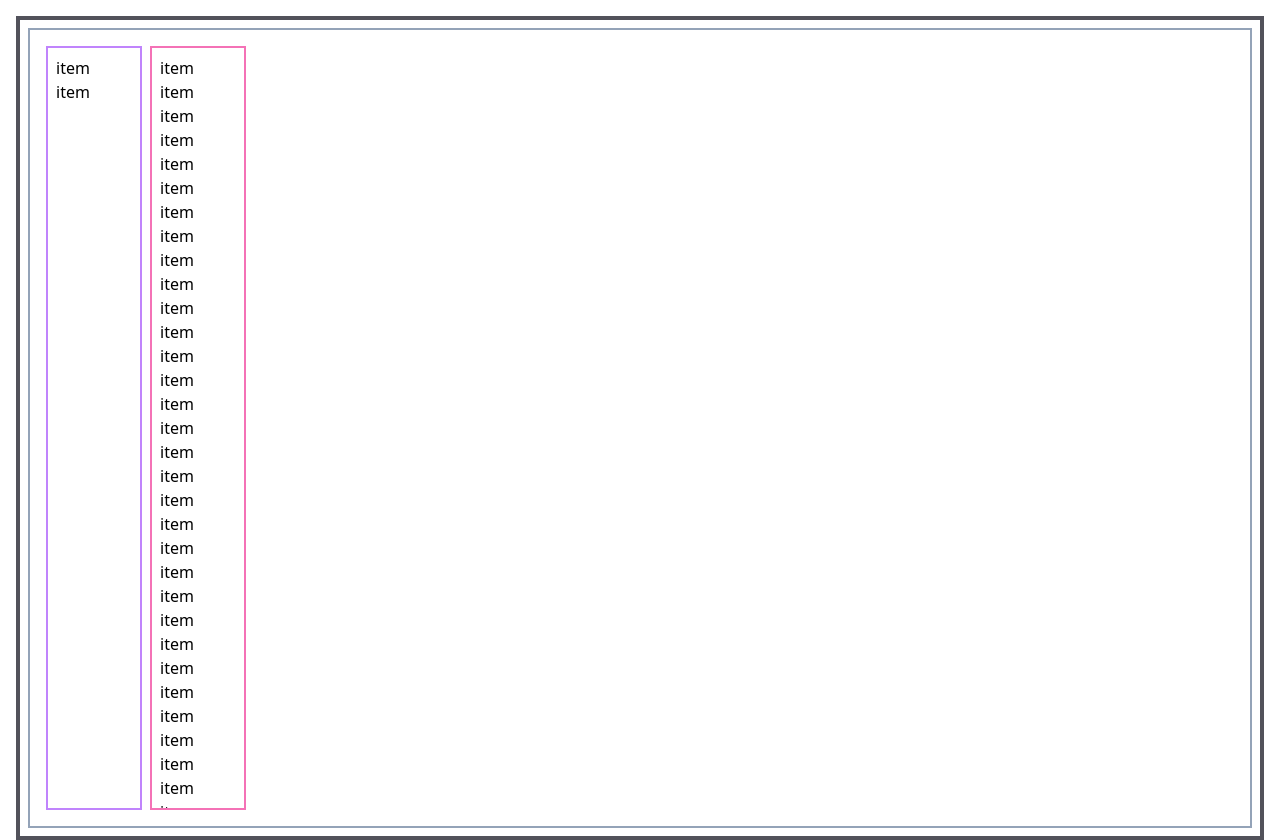
After one commit to kenjirofukuda/gdsfeel-php, a PHP site: page /crash/08_layout.html in a window 1280 px wide. The commit adds this page. Run offline with PHP 8.4, Linux system fonts and the light colour scheme; some libraries are stand-ins or nearby versions.

Commit message:
レイアウト調整

```diff
--- /dev/null
+++ b/crash/08_layout.html
@@ -0,0 +1,101 @@
+<html class="dark">
+
+<head>
+  <script src="https://cdn.tailwindcss.com"></script>
+
+  <style>
+    html,
+    body {
+      height: 100%;
+      margin: 0;
+    }
+
+    * {
+      box-sizing: border-box;
+    }
+  </style>
+</head>
+
+<body>
+  <!-- @see https://qiita.com/hrtk91/items/0144c42a5a5ce38c8d38 -->
+  <div id="grand-parent" class="m-4 p-2 border-4 border-zinc-600">
+    <!-- max-h-full追加 -->
+    <div id="parent" class="flex grow border-2 border-slate-400 p-4 gap-2 max-h-full">
+
+      <div id="child1" class="border-2 border-purple-400 w-24 p-2">
+        <ul>
+          <li>item</li>
+          <li>item</li>
+        </ul>
+      </div>
+
+      <!-- overflow-auto, max-h-full, basis-0,shrink追加 -->
+      <!-- kenjirofukuda@gmail.com basis-0 を入れると横幅が0になり表示されない。よって削除 -->
+      <div id="child2" class="flex flex-col overflow-auto shrink border-2 border-pink-400 w-24 p-2">
+        <ul>
+          <li>item</li>
+          <li>item</li>
+          <li>item</li>
+          <li>item</li>
+          <li>item</li>
+          <li>item</li>
+          <li>item</li>
+          <li>item</li>
+          <li>item</li>
+          <li>item</li>
+          <li>item</li>
+          <li>item</li>
+          <li>item</li>
+          <li>item</li>
+          <li>item</li>
+          <li>item</li>
+          <li>item</li>
+          <li>item</li>
+          <li>item</li>
+          <li>item</li>
+          <li>item</li>
+          <li>item</li>
+          <li>item</li>
+          <li>item</li>
+          <li>item</li>
+          <li>item</li>
+          <li>item</li>
+          <li>item</li>
+          <li>item</li>
+          <li>item</li>
+          <li>item</li>
+          <li>item</li>
+          <li>item</li>
+          <li>item</li>
+          <li>item</li>
+          <li>item</li>
+          <li>item</li>
+          <li>item</li>
+          <li>item</li>
+          <li>item</li>
+          <li>item</li>
+          <li>item</li>
+          <li>item</li>
+          <li>item</li>
+          <li>item</li>
+          <li>item</li>
+          <li>item</li>
+          <li>item</li>
+          <li>item</li>
+          <li>item</li>
+          <li>item</li>
+          <li>item</li>
+          <li>item</li>
+          <li>item</li>
+          <li>item</li>
+          <li>item</li>
+          <li>item</li>
+          <li>item</li>
+        </ul>
+      </div>
+    </div>
+  </div>
+
+</body>
+
+</html>
--- a/css/styles.css
+++ b/css/styles.css
@@ -20,6 +20,7 @@
   overflow: scroll;
   overflow-x: hidden;
 }
+
 .no-bullets {
   font-family: monospace, serif;
   list-style: none;
--- a/partial/command_buttons.php
+++ b/partial/command_buttons.php
@@ -1,4 +1,4 @@
-<div>
+<div class="flex: 0 1 auto; width: 100%">
   <input type="button" value="2.0" onclick="gStructureView.zoomDouble()">
   <input type="button" value="0.5" onclick="gStructureView.zoomHalf()">
   <input type="button" value="Fit" onclick="gStructureView.fit()">
--- a/partial/coordinate_view.php
+++ b/partial/coordinate_view.php
@@ -1,4 +1,4 @@
-<div>
+<div >
   <code>
     h: <span id="deviceX">0</span>, v: <span id="deviceY">0</span>
   </code>
```
Also changed, not shown: canvas.js (+13 -3 lines), crash/07_layout.html (+5 -2 lines), css/styles2.css (added, +132 -0 lines), index.php (+20 -29 lines).
